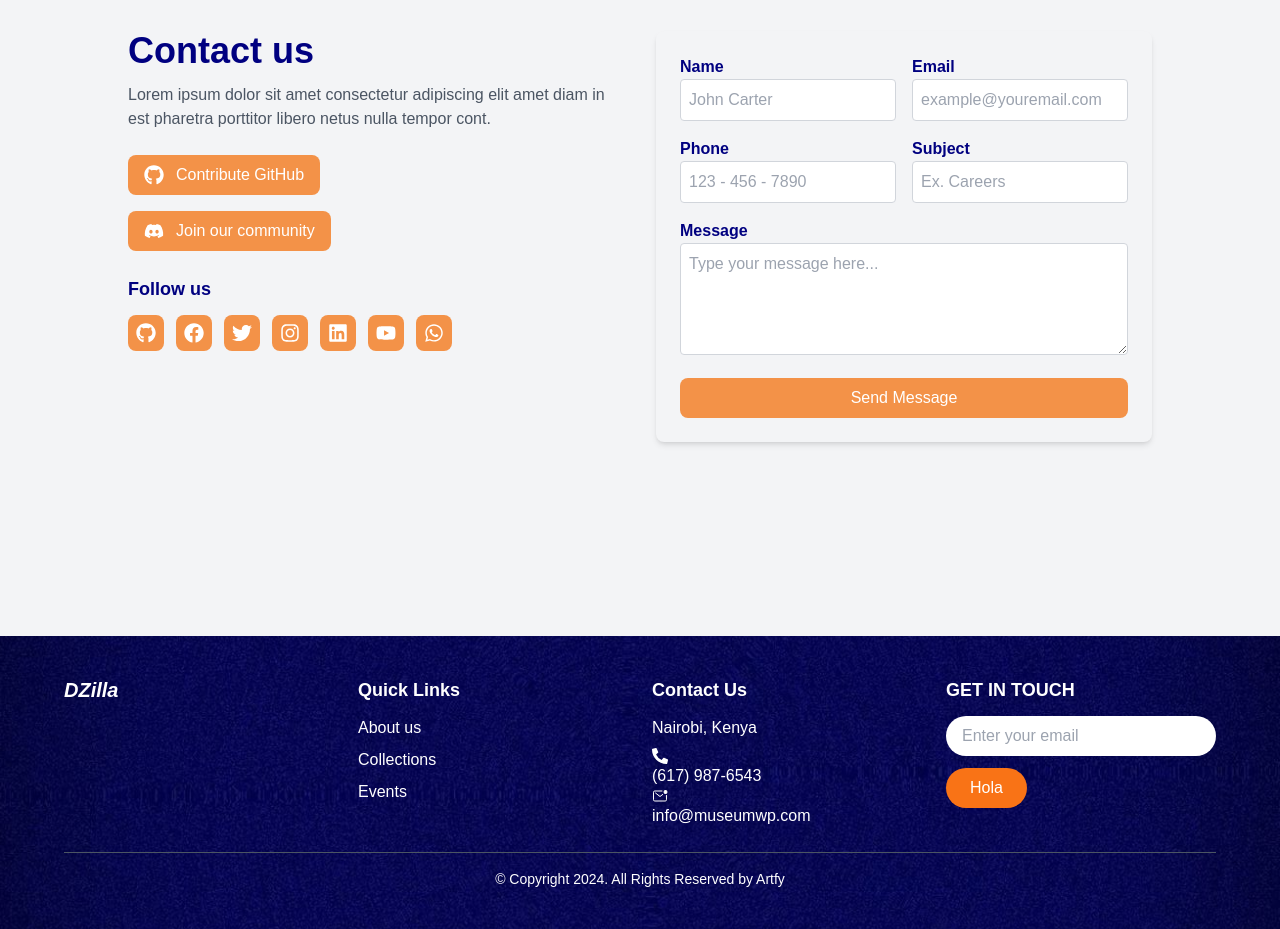
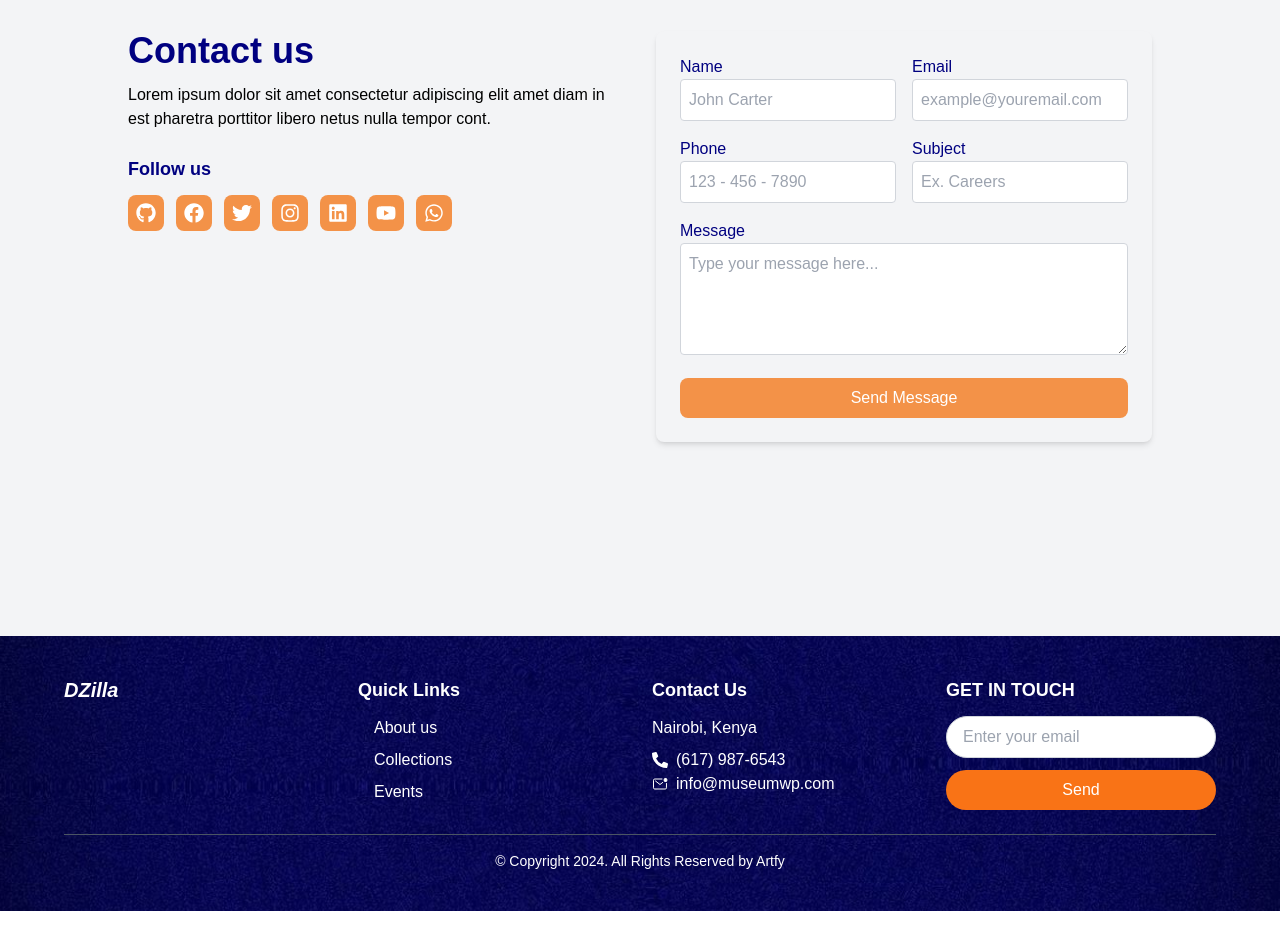
Before and after one commit to DavisKiprotich/DavidZilla-Creatives, a Next.js app: page / in a window 1280 px wide. Shown: the part 1900-2829 px from the top of the page. Built offline with nearby package versions, Linux system fonts and the light colour scheme.

Commit message:
FOOTER CLEANUP

```diff
--- a/src/components/Contact.js
+++ b/src/components/Contact.js
@@ -8,23 +8,14 @@ const Contact = () => {
         {/* Left Section */}
         <div>
           <h2 className="text-4xl font-bold">Contact us</h2>
-          <p className="mt-3 text-gray-600">
+          <p className="mt-3 text-black">
             Lorem ipsum dolor sit amet consectetur adipiscing elit amet diam in est pharetra
             porttitor libero netus nulla tempor cont.
           </p>
 
-          <div className="mt-6 space-y-4">
-            <button className="flex items-center gap-3 bg-secondary text-white px-4 py-2 rounded-lg w-fit">
-              <FaGithub size={20} /> Contribute GitHub
-            </button>
-            <button className="flex items-center gap-3 bg-secondary text-white px-4 py-2 rounded-lg w-fit">
-              <FaDiscord size={20} /> Join our community
-            </button>
-          </div>
-
           <div className="mt-6">
             <h3 className="text-lg font-semibold">Follow us</h3>
-            <div className="flex gap-3 mt-3">
+            <div className="flex flex-wrap gap-3 mt-3">
               <span className="bg-secondary p-2 rounded-lg"><FaGithub size={20} className="text-white" /></span>
               <span className="bg-secondary p-2 rounded-lg"><FaFacebook size={20} className="text-white" /></span>
               <span className="bg-secondary p-2 rounded-lg"><FaTwitter size={20} className="text-white" /></span>
@@ -37,27 +28,27 @@ const Contact = () => {
         </div>
 
         {/* Right Section (Form) */}
-        <div className="bg-gray-100 p-6 rounded-lg shadow-md">
-          <div className="grid grid-cols-1 md:grid-cols-2 gap-4">
+        <div className="bg-gray-100 p-6 rounded-lg shadow-md w-full">
+          <div className="grid grid-cols-1 sm:grid-cols-2 gap-4">
             <div>
-              <label className="block font-semibold">Name</label>
+              <label className="block font-normal">Name</label>
               <input type="text" className="w-full p-2 rounded border border-gray-300" placeholder="John Carter" />
             </div>
             <div>
-              <label className="block font-semibold">Email</label>
+              <label className="block font-normal">Email</label>
               <input type="email" className="w-full p-2 rounded border border-gray-300" placeholder="example@youremail.com" />
             </div>
             <div>
-              <label className="block font-semibold">Phone</label>
+              <label className="block font-normal">Phone</label>
               <input type="text" className="w-full p-2 rounded border border-gray-300" placeholder="123 - 456 - 7890" />
             </div>
             <div>
-              <label className="block font-semibold">Subject</label>
+              <label className="block font-normal">Subject</label>
               <input type="text" className="w-full p-2 rounded border border-gray-300" placeholder="Ex. Careers" />
             </div>
           </div>
           <div className="mt-4">
-            <label className="block font-semibold">Message</label>
+            <label className="block font-normal">Message</label>
             <textarea className="w-full p-2 rounded border border-gray-300 h-28" placeholder="Type your message here..."></textarea>
           </div>
           <button className="mt-4 bg-secondary text-white px-6 py-2 rounded-lg w-full">Send Message</button>
--- a/src/components/Footer.js
+++ b/src/components/Footer.js
@@ -1,12 +1,11 @@
-import React from 'react'
-import { FaPhoneAlt } from 'react-icons/fa'
-import {IoMailUnreadOutline} from 'react-icons/io5'
+import React from 'react';
+import { FaPhoneAlt } from 'react-icons/fa';
+import { IoMailUnreadOutline } from 'react-icons/io5';
 
 const Footer = () => {
   return (
     <footer className="text-white py-10 px-6 md:px-16 bg-cover bg-center"
-    style={{ backgroundImage: "url('/images/darkblue.jpg')" }}
-    >
+      style={{ backgroundImage: "url('/images/darkblue.jpg')" }}>
       <div className="max-w-7xl mx-auto grid grid-cols-1 md:grid-cols-4 gap-6 text-center md:text-left">
 
         {/* Logo Section */}
@@ -18,9 +17,21 @@ const Footer = () => {
         <div>
           <h3 className="font-semibold text-lg mb-3">Quick Links</h3>
           <ul className="space-y-2">
-            <li><a href="#" className="hover:text-gray-400">About us</a></li>
-            <li><a href="#" className="hover:text-gray-400">Collections</a></li>
-            <li><a href="#" className="hover:text-gray-400">Events</a></li>
+            {[
+              { text: "About us", link: "#" },
+              { text: "Collections", link: "#" },
+              { text: "Events", link: "#" }
+            ].map((item, index) => (
+              <li key={index} className="relative group pl-4">
+                <a
+                  href={item.link}
+                  className="hover:text-secondary text-white transition-all duration-300 flex items-center"
+                >
+                  <span className="absolute left-0 opacity-0 group-hover:opacity-100 transition-opacity text-secondary">&gt;</span>
+                  {item.text}
+                </a>
+              </li>
+            ))}
           </ul>
         </div>
 
@@ -28,8 +39,12 @@ const Footer = () => {
         <div>
           <h3 className="font-semibold text-lg mb-3">Contact Us</h3>
           <p>Nairobi, Kenya</p>
-          <p className="mt-2"><FaPhoneAlt/>(617) 987-6543</p>
-          <p><IoMailUnreadOutline />info@museumwp.com</p>
+          <p className="mt-2 flex items-center space-x-2">
+            <FaPhoneAlt /><span>(617) 987-6543</span>
+          </p>
+          <p className="flex items-center space-x-2">
+            <IoMailUnreadOutline /><span>info@museumwp.com</span>
+          </p>
         </div>
 
         {/* Newsletter Signup */}
@@ -39,11 +54,13 @@ const Footer = () => {
             <input
               type="email"
               placeholder="Enter your email"
-              className="w-full px-4 py-2 rounded-full text-black focus:outline-none"
+              className="w-full px-4 py-2 rounded-full text-black focus:outline-none border border-gray-300"
             />
-            <button className="bg-orange-500 hover:bg-orange-600 text-white px-6 py-2 mt-3 rounded-full">
-              Hola
-            </button>
+            <a href="mailto:info@museumwp.com?subject=Newsletter Signup" className="w-full">
+              <button className="bg-orange-500 hover:bg-orange-600 text-white px-6 py-2 mt-3 rounded-full w-full">
+                Send
+              </button>
+            </a>
           </div>
         </div>
 
@@ -54,7 +71,7 @@ const Footer = () => {
         © Copyright 2024. All Rights Reserved by Artfy
       </div>
     </footer>
-  )
+  );
 }
 
-export default Footer
+export default Footer;
```
